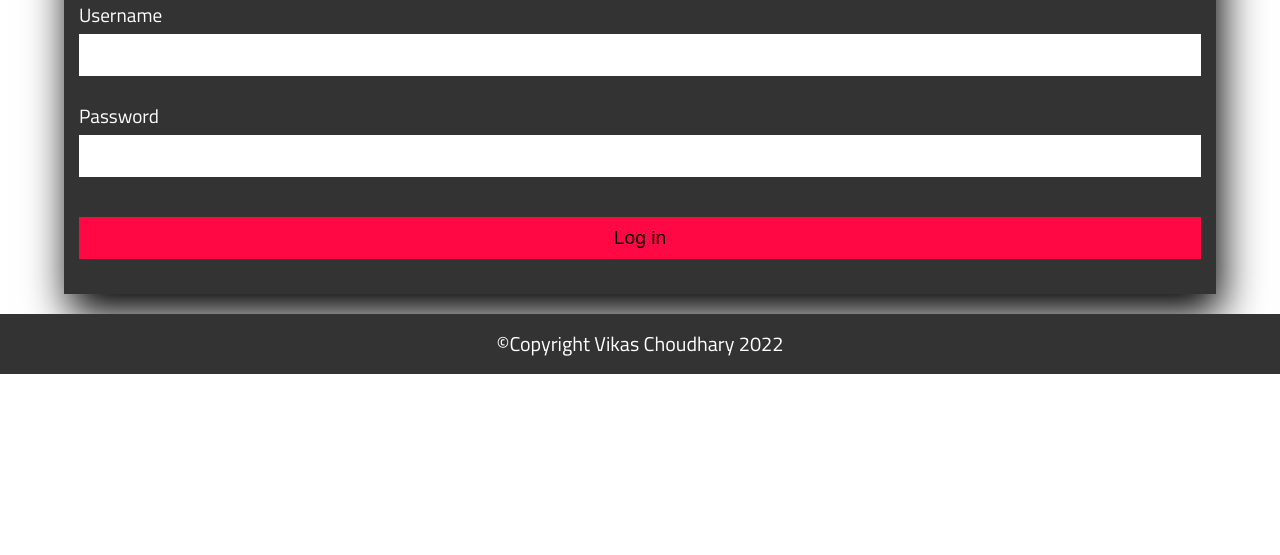
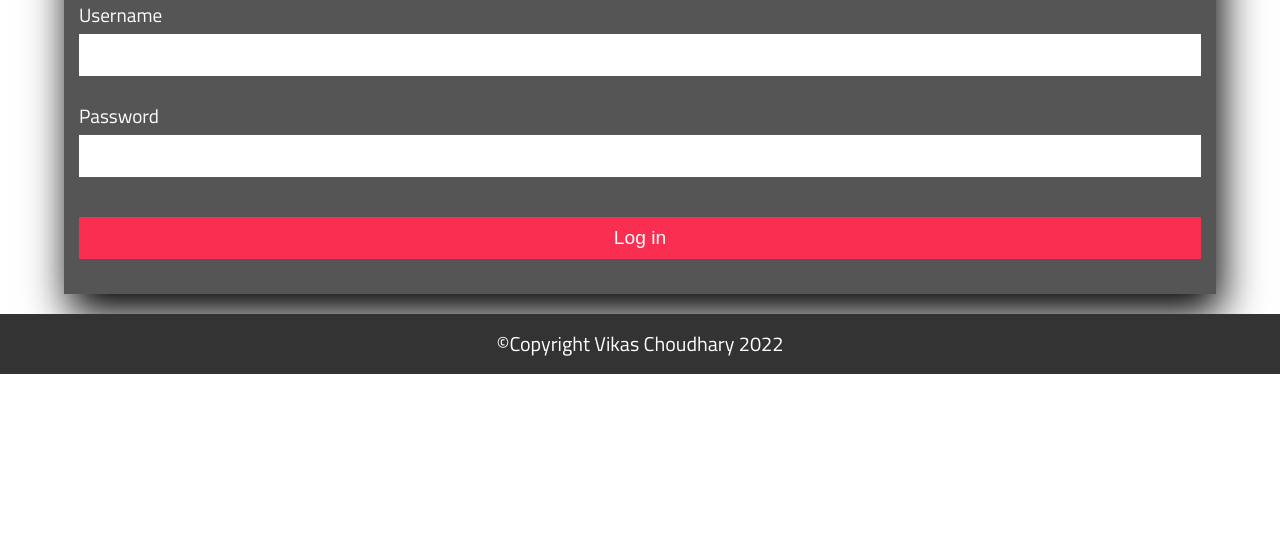
Before and after one commit to vikaschoudharycs097/ExpManager, a plain HTML site: page Pages/login.html in a window 1280 px wide. Shown: the part 245-800 px from the top of the page. Drawn offline with Linux system fonts and the light colour scheme.

Commit message:
Fix: Background color fixes for input and section element
Background color is changed to make colors connected/matching
with each other for good style

```diff
--- a/CSS/index.css
+++ b/CSS/index.css
@@ -125,7 +125,7 @@ header p {
 #login {
   width: 90%;
   margin: 20px auto;
-  background-color: #333;
+  background-color: #555;
   padding: 15px;
 	box-shadow: 5px 20px 40px #000;
 }
@@ -154,11 +154,12 @@ input {
 
 input[type="submit"] {
   margin-top: 20px;
-  background-color: #ff0844;
+  background-color: #fa2e50;
+  color: white;
 }
 
 input[type="submit"]:hover {
-  background-color: #33dd33;
+  background-color: #fa0840;
 }
 
 input:focus {
```
